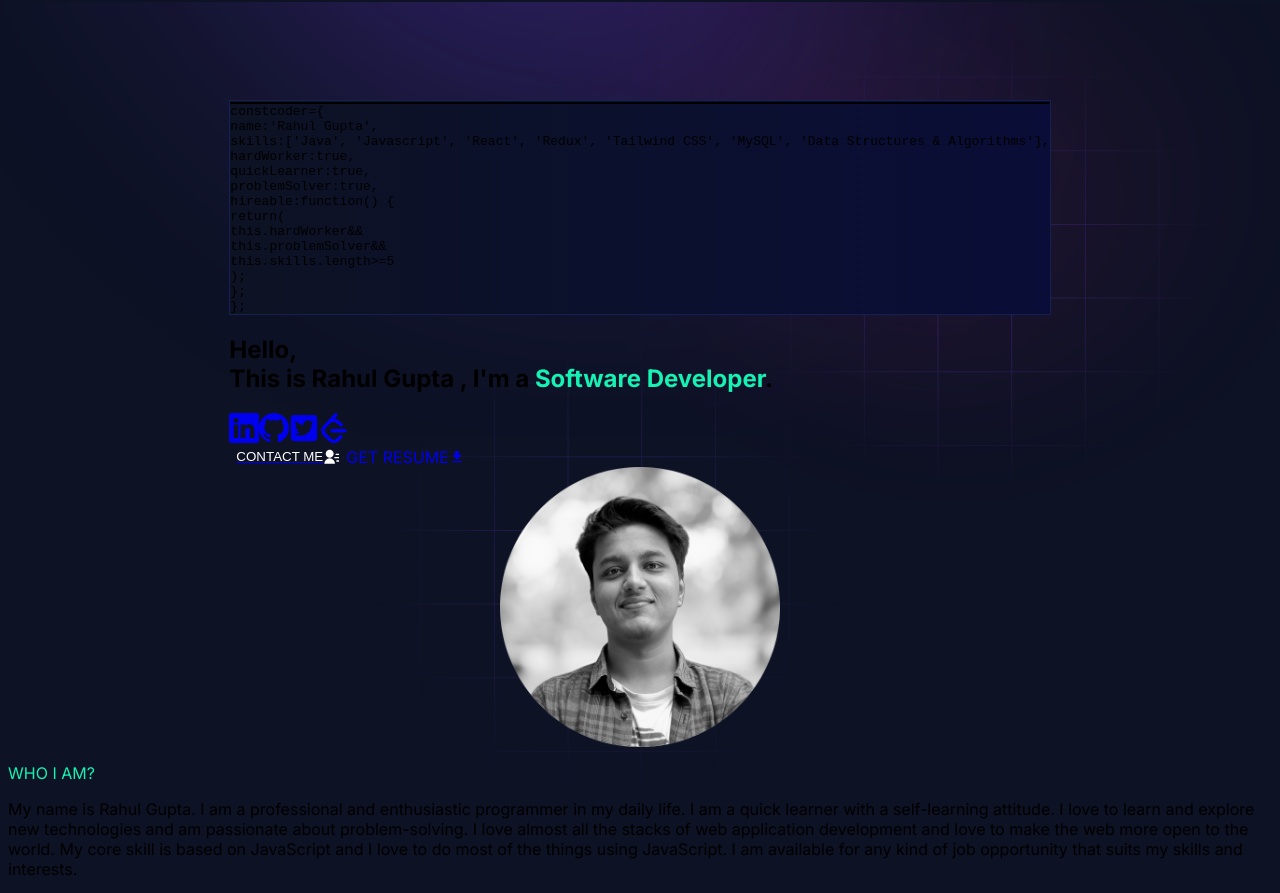
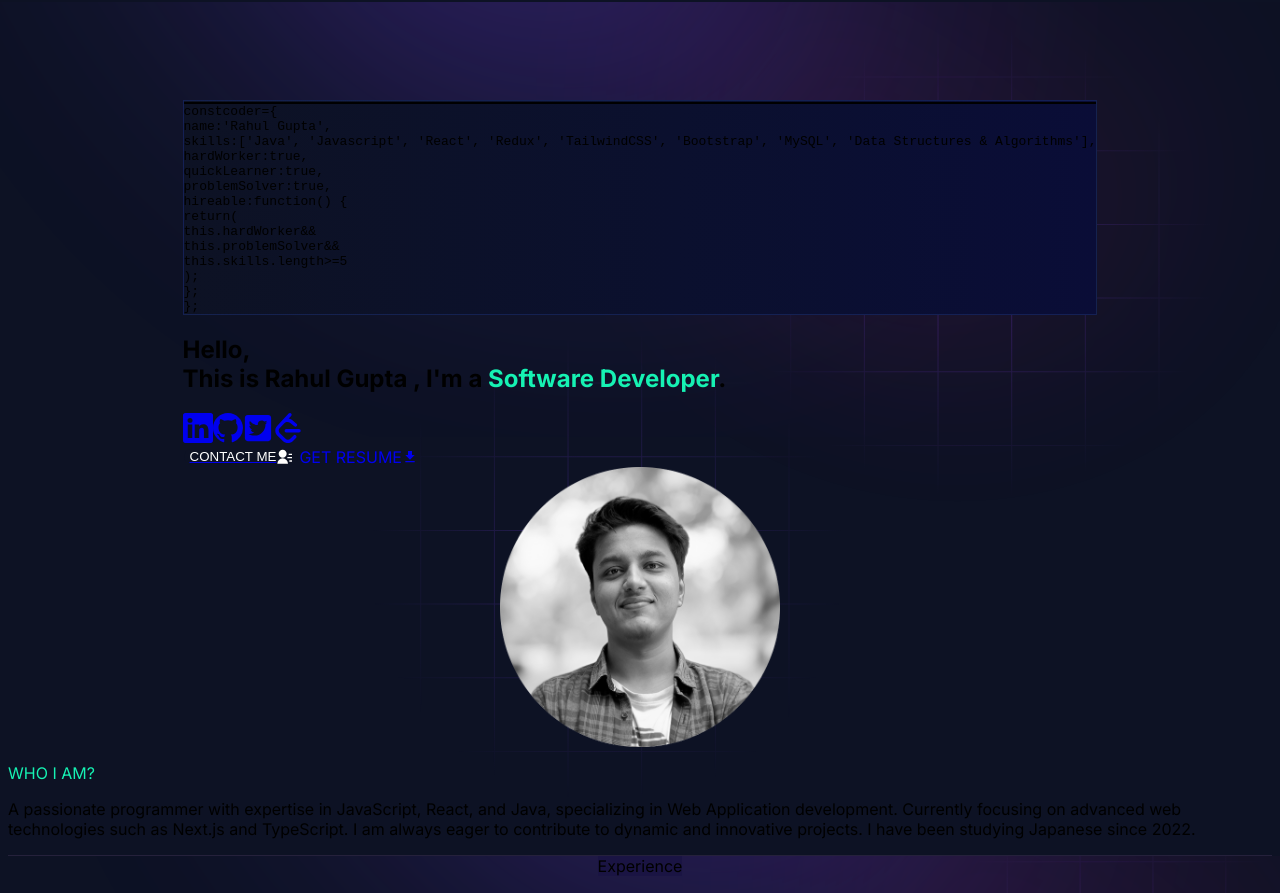
Before and after one commit to RahulGupta77/Rahuls_Portfolio, a Next.js app: page / in a window 1280 px wide. Shown: the part 740-1633 px from the top of the page. Built offline with nearby package versions, Linux system fonts and the light colour scheme.

Commit message:
Fixed contact form logic and css

```diff
--- a/app/components/homepage/contact/contactForm.jsx
+++ b/app/components/homepage/contact/contactForm.jsx
@@ -32,17 +32,21 @@ function ContactForm() {
       setError({ ...error, required: false });
     }
 
-    console.log("Preparing to send an email");
-
     const serviceID = process.env.NEXT_PUBLIC_EMAILJS_SERVICE_ID;
     const templateID = process.env.NEXT_PUBLIC_EMAILJS_TEMPLATE_ID;
     const publicKey = process.env.NEXT_PUBLIC_EMAILJS_PUBLIC_KEY;
+
+     const templateParams = {
+       from_email: userInput.email,
+       from_name: userInput.name,
+       message: userInput.message,
+     };
 
     try {
       const res = await emailjs.send(
         serviceID,
         templateID,
-        userInput,
+        templateParams,
         publicKey
       );
 
--- a/app/components/homepage/education/index.jsx
+++ b/app/components/homepage/education/index.jsx
@@ -27,7 +27,7 @@ function Education() {
         <div className="flex  items-center">
           <span className="w-24 h-[2px] bg-[#1a1443]"></span>
           <span className="bg-[#1a1443] w-fit text-white p-2 px-5 text-xl rounded-md">
-            Educations
+            Education
           </span>
           <span className="w-24 h-[2px] bg-[#1a1443]"></span>
         </div>
--- a/app/components/homepage/experience/index.jsx
+++ b/app/components/homepage/experience/index.jsx
@@ -22,7 +22,7 @@ function Experience() {
         <div className="flex  items-center">
           <span className="w-24 h-[2px] bg-[#1a1443]"></span>
           <span className="bg-[#1a1443] w-fit text-white p-2 px-5 text-xl rounded-md">
-            Experiences
+            Experience
           </span>
           <span className="w-24 h-[2px] bg-[#1a1443]"></span>
         </div>
--- a/app/components/homepage/hero-section/index.jsx
+++ b/app/components/homepage/hero-section/index.jsx
@@ -119,7 +119,9 @@ function HeroSection() {
                 <span className="text-gray-400">{"', '"}</span>
                 <span className="text-amber-300">Redux</span>
                 <span className="text-gray-400">{"', '"}</span>
-                <span className="text-amber-300">Tailwind CSS</span>
+                <span className="text-amber-300">TailwindCSS</span>
+                <span className="text-gray-400">{"', '"}</span>
+                <span className="text-amber-300">Bootstrap</span>
                 <span className="text-gray-400">{"', '"}</span>
                 <span className="text-amber-300">MySQL</span>
                 <span className="text-gray-400">{"', '"}</span>
--- a/app/components/homepage/nihongo/index.jsx
+++ b/app/components/homepage/nihongo/index.jsx
@@ -1,9 +1,8 @@
 // @flow strict
-import Link from 'next/link';
-import { FaArrowRight } from 'react-icons/fa';
+import Link from "next/link";
+import { FaArrowRight } from "react-icons/fa";
 
 function Nihongo() {
-
   return (
     <div
       id="nihongo"
@@ -27,11 +26,15 @@ function Nihongo() {
         </div>
       </div>
 
+      <p className="font-medium mb-5 text-[#16f2b3] text-xl uppercase text-center">
+        Currently Studying for JLPT N3
+      </p>
       <div className="flex justify-center  mt-5 lg:mt-12">
         <Link
           className="flex items-center gap-1 hover:gap-3 rounded-full bg-gradient-to-r from-pink-500 to-violet-600 px-3 md:px-8 py-3 md:py-4 text-center text-xs md:text-sm font-medium uppercase tracking-wider text-white no-underline transition-all duration-200 ease-out hover:text-white hover:no-underline md:font-semibold"
           role="button"
-          href="/"
+          target="_blank"
+          href="https://drive.google.com/file/d/1rxuDfS3yI83CYvTRpbAGuRqvQETYLAPz/view"
         >
           <span>JLPT N4 Certificate </span>
           <FaArrowRight size={16} />
@@ -41,14 +44,26 @@ function Nihongo() {
         <Link
           className="flex items-center gap-1 hover:gap-3 rounded-full bg-gradient-to-r from-pink-500 to-violet-600 px-3 md:px-8 py-3 md:py-4 text-center text-xs md:text-sm font-medium uppercase tracking-wider text-white no-underline transition-all duration-200 ease-out hover:text-white hover:no-underline md:font-semibold"
           role="button"
-          href="/"
+          target="_blank"
+          href="https://drive.google.com/file/d/1TmwzxpZA0AYEWyttwmr96bpQ_jGOFPeI/view"
         >
           <span>JLPT N5 Certificate </span>
           <FaArrowRight size={16} />
         </Link>
       </div>
+      <div className="flex justify-center  mt-5 lg:mt-12">
+        <Link
+          className="flex items-center gap-1 hover:gap-3 rounded-full bg-gradient-to-r from-pink-500 to-violet-600 px-3 md:px-8 py-3 md:py-4 text-center text-xs md:text-sm font-medium uppercase tracking-wider text-white no-underline transition-all duration-200 ease-out hover:text-white hover:no-underline md:font-semibold"
+          role="button"
+          target="_blank"
+          href="https://drive.google.com/file/d/1mCppjvr8g4ceyzTVuUxK1eucIi1XtM5f/view"
+        >
+          <span>Japan Tech Student Exchange Program</span>
+          <FaArrowRight size={16} />
+        </Link>
+      </div>
     </div>
   );
-};
+}
 
 export default Nihongo;
--- a/utils/data/personal-data.js
+++ b/utils/data/personal-data.js
@@ -3,7 +3,7 @@ export const personalData = {
   profile: "/profile.png",
   designation: "Software Developer",
   description:
-    "My name is Rahul Gupta. I am a professional and enthusiastic programmer in my daily life. I am a quick learner with a self-learning attitude. I love to learn and explore new technologies and am passionate about problem-solving. I love almost all the stacks of web application development and love to make the web more open to the world. My core skill is based on JavaScript and I love to do most of the things using JavaScript. I am available for any kind of job opportunity that suits my skills and interests.",
+    "A passionate programmer with expertise in JavaScript, React, and Java, specializing in Web Application development. Currently focusing on advanced web technologies such as Next.js and TypeScript. I am always eager to contribute to dynamic and innovative projects. I have been studying Japanese since 2022.",
   email: "rahulgupta34981@gmail.com",
   phone: "+918766030074",
   address: "Mumbai, Maharashtra",
--- a/utils/data/projects-data.js
+++ b/utils/data/projects-data.js
@@ -22,7 +22,7 @@ export const projectsData = [
     name: "Qtrip Dynamic",
     description: [
       "QTrip is a travel website designed for adventurers seeking diverse experiences across various cities",
-      "Created engaging web pages using HTML and CSS, and enhanced their functionality with JavaScript to provide a dynamic user experience",
+      "Created engaging web pages using HTML, CSS, Bootstrap, and enhanced their functionality with JavaScript to provide a dynamic user experience",
       "Utilized localStorage to save user preferences on the client side, providing a seamless and personalized experience for returning user",
     ],
     code: "https://github.com/RahulGupta77/QTrip-Dynamic.git",
--- a/utils/data/skills.js
+++ b/utils/data/skills.js
@@ -8,6 +8,4 @@ export const skillsData = [
   "MySQL",
   "Git",
   "Bootstrap",
-  "Firebase",
-  "MaterialUI",
 ];
```
Also changed, not shown: app/components/homepage/about/index.jsx (line endings or trailing spaces).
